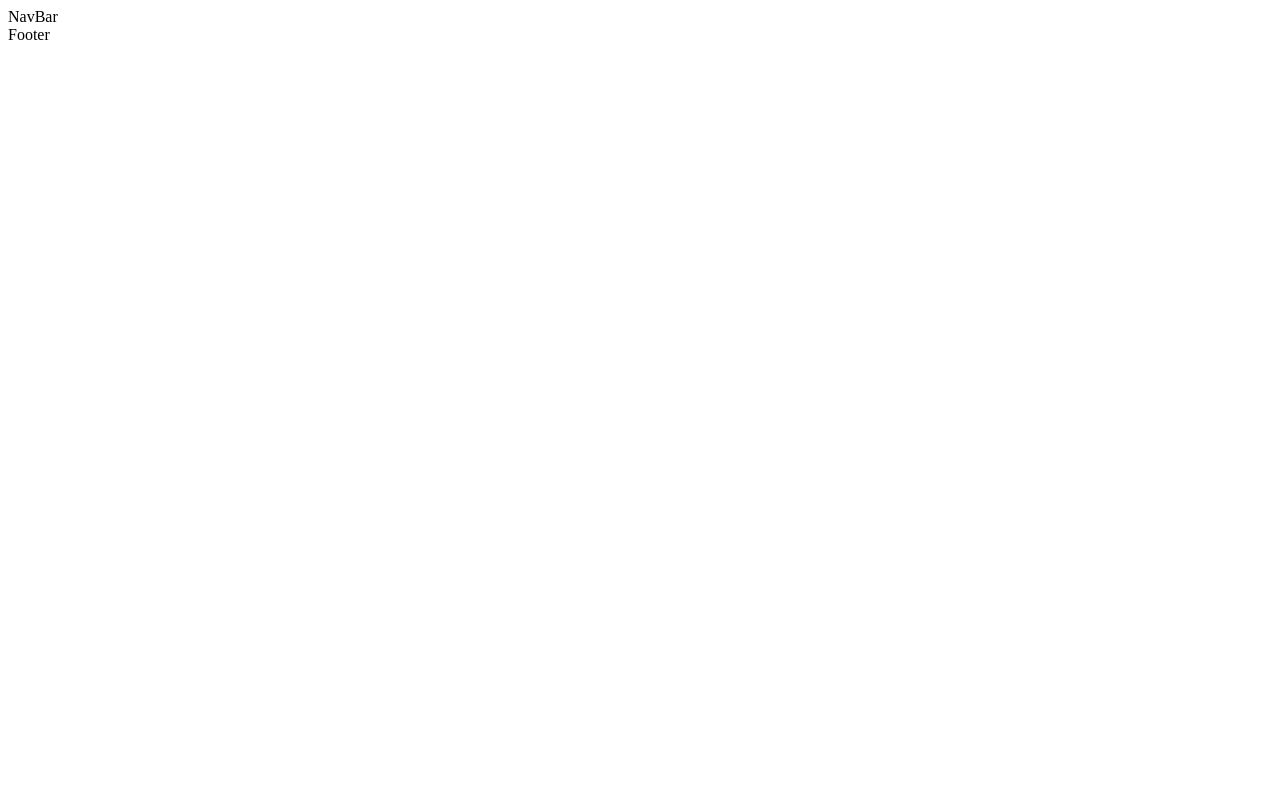
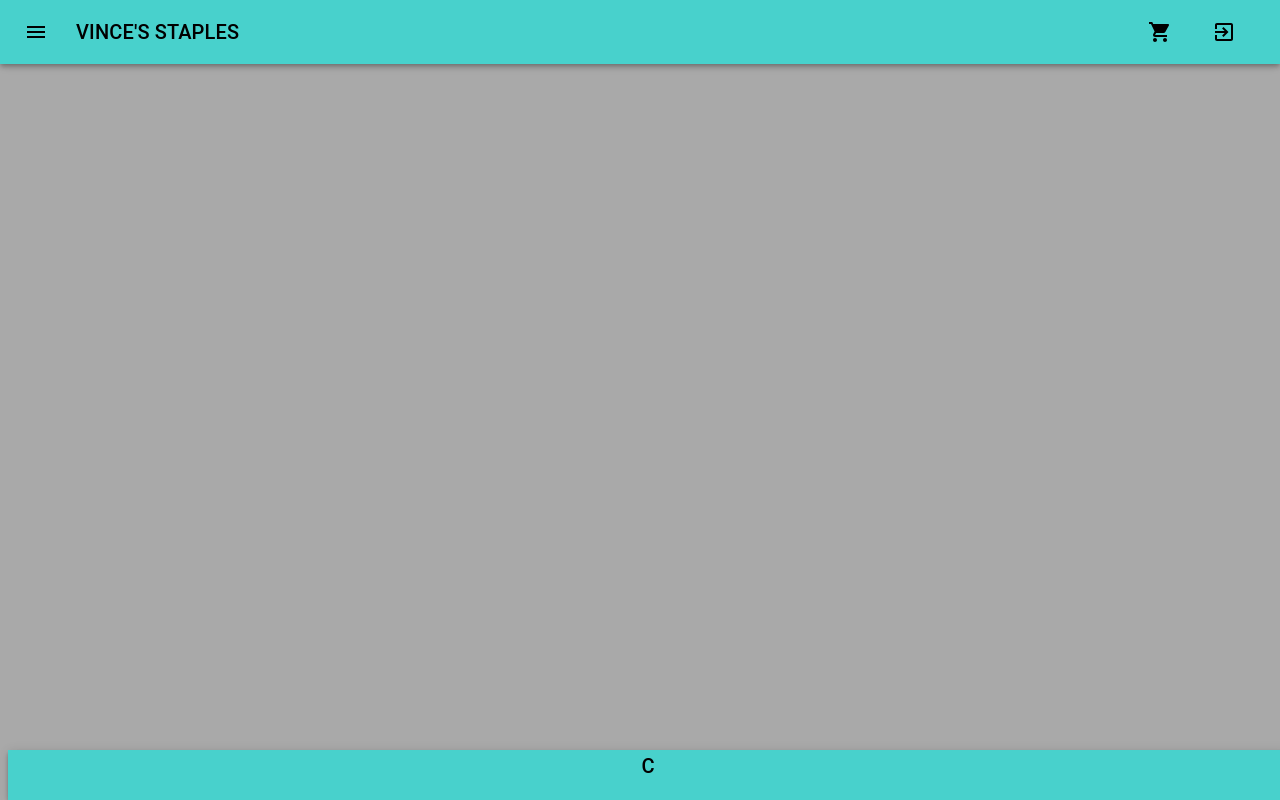
Before and after one commit to hkennedyvi/marketplace, a React (Create React App) app: page / in a window 1280 px wide. Built offline with nearby package versions, Linux system fonts and the light colour scheme.

Commit message:
Navbar/footer created

```diff
--- a/package.json
+++ b/package.json
@@ -4,6 +4,7 @@
   "private": true,
   "dependencies": {
     "@material-ui/core": "^4.9.13",
+    "@material-ui/icons": "^4.9.1",
     "@testing-library/jest-dom": "^4.2.4",
     "@testing-library/react": "^9.3.2",
     "@testing-library/user-event": "^7.1.2",
--- /dev/null
+++ b/src/App.css
@@ -0,0 +1,3 @@
+html {
+    background-color:darkgray;
+}
--- a/src/App.js
+++ b/src/App.js
@@ -1,6 +1,8 @@
 import React from 'react';
 import NavBar from './components/Navbar';
 import Footer from './components/Footer';
+import './App.css'
+
 
 function App() {
   return (
--- a/src/components/Footer/index.jsx
+++ b/src/components/Footer/index.jsx
@@ -1,11 +1,52 @@
 import React from 'react';
+import { makeStyles } from '@material-ui/core/styles';
+import AppBar from '@material-ui/core/AppBar';
+// import Toolbar from '@material-ui/core/Toolbar';
+import Typography from '@material-ui/core/Typography';
+// import Button from '@material-ui/core/Button';
+// import IconButton from '@material-ui/core/IconButton';
+// import MenuIcon from '@material-ui/icons/Menu';
+
+const useStyles = makeStyles((theme) => ({
+  root: {
+    flexGrow: 1,
+  },
+  menuBar: {
+    backgroundColor: "mediumturquoise",
+    color: "black",
+    height: "50px",
+    //Play with posittion attribute in AppBar, might have fixed bottom setting
+    width: '100%',
+    position: 'fixed',
+    bottom: 0,
+},
+  menuButton: {
+    marginRight: theme.spacing(2),
+  },
+  title: {
+    flexGrow: 1,
+    margin: 'auto'
+  },
+}));
 
 function Footer() {
-    return (
-        <div>
-            Footer
-        </div>
-    )
+  const classes = useStyles();
+
+  return (
+    <div className={classes.root}>
+      <AppBar className={classes.menuBar} position="">
+        {/* <Toolbar> */}
+          {/* <IconButton edge="start" className={classes.menuButton} color="inherit" aria-label="menu">
+            <MenuIcon />
+          </IconButton> */}
+          <Typography variant="h6" className={classes.title}>
+            C
+          </Typography>
+          {/* <Button color="inherit">Login</Button> */}
+        {/* </Toolbar> */}
+      </AppBar>
+    </div>
+  );
 }
 
 export default Footer;
--- a/src/components/Navbar/index.jsx
+++ b/src/components/Navbar/index.jsx
@@ -1,11 +1,53 @@
 import React from 'react';
+import { makeStyles } from '@material-ui/core/styles';
+import AppBar from '@material-ui/core/AppBar';
+import Toolbar from '@material-ui/core/Toolbar';
+import Typography from '@material-ui/core/Typography';
+import Button from '@material-ui/core/Button';
+import IconButton from '@material-ui/core/IconButton';
+import MenuIcon from '@material-ui/icons/Menu';
+import ShoppingCartIcon from '@material-ui/icons/ShoppingCart';
+import ExitToAppIcon from '@material-ui/icons/ExitToApp';
 
-function NavBar () {
+const useStyles = makeStyles((theme) => ({
+    root: {
+        flexGrow: 1,
+    },
+    menuBar: {
+        backgroundColor: "mediumturquoise",
+        color: "black",
+    },
+    menuButton: {
+        marginRight: theme.spacing(2),
+    },
+    title: {
+        flexGrow: 1,
+    },
+}));
+
+function NavBar() {
+    const classes = useStyles();
+
     return (
-        <div>
-            NavBar
+        <div className={classes.root}>
+            <AppBar className={classes.menuBar} position="fixed">
+                <Toolbar>
+                    <IconButton edge="start" className={classes.menuButton} color="inherit" aria-label="menu">
+                        <MenuIcon />
+                    </IconButton>
+                    <Typography variant="h6" className={classes.title}>
+                        VINCE'S STAPLES
+                    </Typography>
+                    <Button color="inherit">
+                        <ShoppingCartIcon />
+                    </Button>
+                    <Button color="inherit">
+                        <ExitToAppIcon />
+                    </Button>
+                </Toolbar>
+            </AppBar>
         </div>
-    )
+    );
 }
 
 export default NavBar;
```
Also changed, not shown: 1 other file (tests, documents, lock files or other folders).
